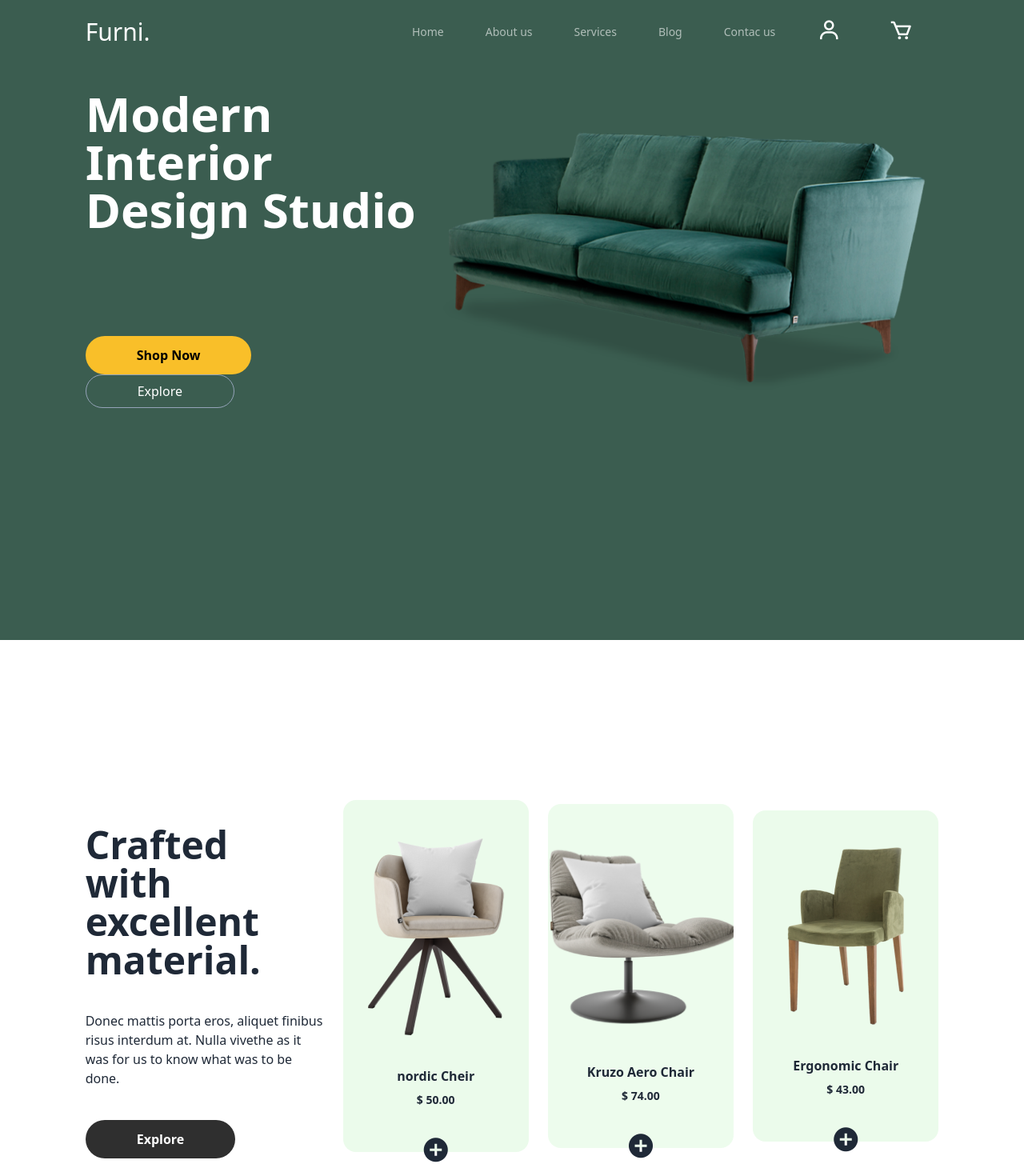
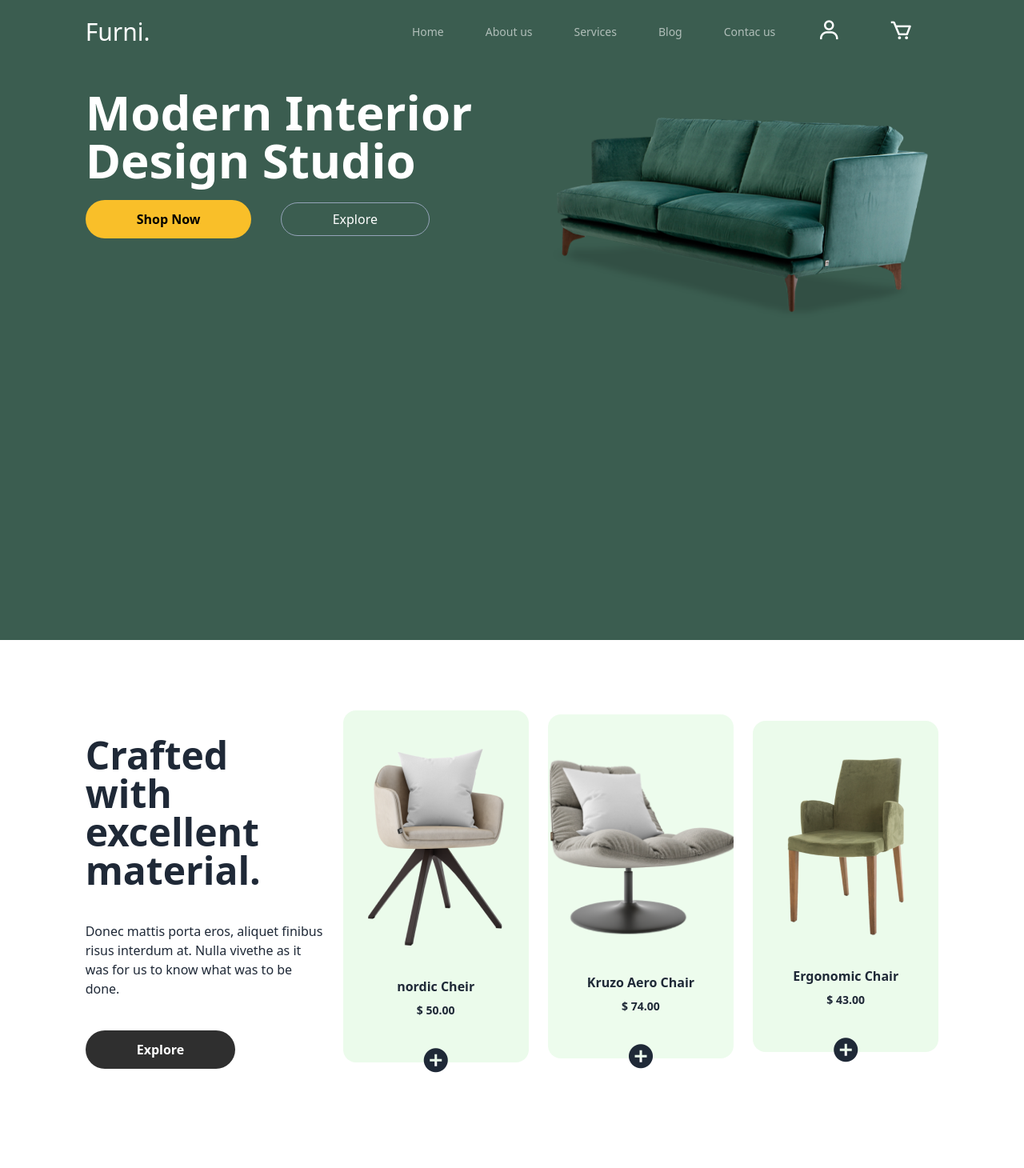
Before and after one commit to Coder-Mujahid/md-mojo, a plain HTML site: page index.html in a window 1280 px wide. Shown: the whole page at 80% size. After the commit the page ends 1416 px from the top, so only its background shows below. Drawn offline with nearby package versions, Linux system fonts and the light colour scheme.

Commit message:
some change

```diff
--- a/index.html
+++ b/index.html
@@ -10,12 +10,12 @@
 </head>
 <body>
     <header class=" h-screen bg-[#3B5D50] text-white ">
-        <div class="w-10/12 h-20 mx-auto flex justify-between items-center">
+        <div class="w-10/12 h-20 mx-auto md:flex justify-between items-center">
             <div class=" w-48">
                 <h2 class="text-3xl">Furni.</h2>
             </div>
 
-            <div class="w-3/4 p-3">
+            <div class="w-3/4 p-3 hidden md:block">
                 <ul class="flex gap-9 justify-end text-sm font-light opacity-60 ">
                     <li><a class="ease-in-out duration-300 p-2 hover:border-b-4 border-[#F9BF29]" href="#">Home</a></li>
                     <li><a class="ease-in-out duration-300 p-2 hover:border-b-4 border-[#F9BF29]" href="#">About us</a></li>
@@ -25,17 +25,17 @@
                 </ul>
             </div>
 
-            <div class="w-48 p-3">
-                <ul class="flex gap-5 justify-center">
+            <div class="w-48 p-3 hidden md:block">
+                <ul class="flex  gap-5 justify-center">
                     <li class="px-5 text-3xl font-thin"><a href="#"><i class='bx bx-user'></i></a></li>
                     <li class="px-5 text-3xl font-thin"><a href="#"><i class='bx bx-cart'></i></a></li>
                 </ul>
             </div>
         </div>
 
-        <div class="w-10/12 mx-auto flex justify-between items-center">
-            <div class="w-1/2">
-                <h2 class=" text-6xl font-semibold mb-32">Modern Interior
+        <div class="w-10/12 mx-auto md:flex justify-between items-center">
+            <div class="mb-28">
+                <h2 class=" text-6xl font-semibold pb-5">Modern Interior
                     Design Studio</h2>
                 <button class=" mr-8 px-16 py-3 rounded-3xl bg-[#F9BF29] text-black font-semibold">Shop Now</button>
                 <button class=" px-16 py-2 rounded-3xl border-[1px] font-light border-slate-400">Explore</button>
@@ -48,7 +48,7 @@
 
     </header>
 
-    <div class="w-10/12 mx-auto flex justify-between items-center gap-6 my-48">
+    <div class="w-10/12 mx-auto md:flex justify-between items-center gap-6 py-20">
         <div class="w-4/12">
             <h2 class="text-5xl font-semibold my-10">Crafted with
                 excellent
@@ -57,7 +57,7 @@
             <button class=" mr-8 px-16 py-3 rounded-3xl bg-[#2F2F2F;] text-white font-semibold">Explore</button>
         </div>
 
-        <div class="w-10/12 mx-auto flex gap-6 items-center">
+        <div class="w-10/12 mx-auto md:flex gap-6 items-center">
             <div class="card w-4/12 bg-[#d7f8d780]">
                 <figure class="pt-10">
                   <img src="img/product-1.png" alt="Shoes" class="rounded-xl" />
```
Also changed, not shown: 2 other files.
